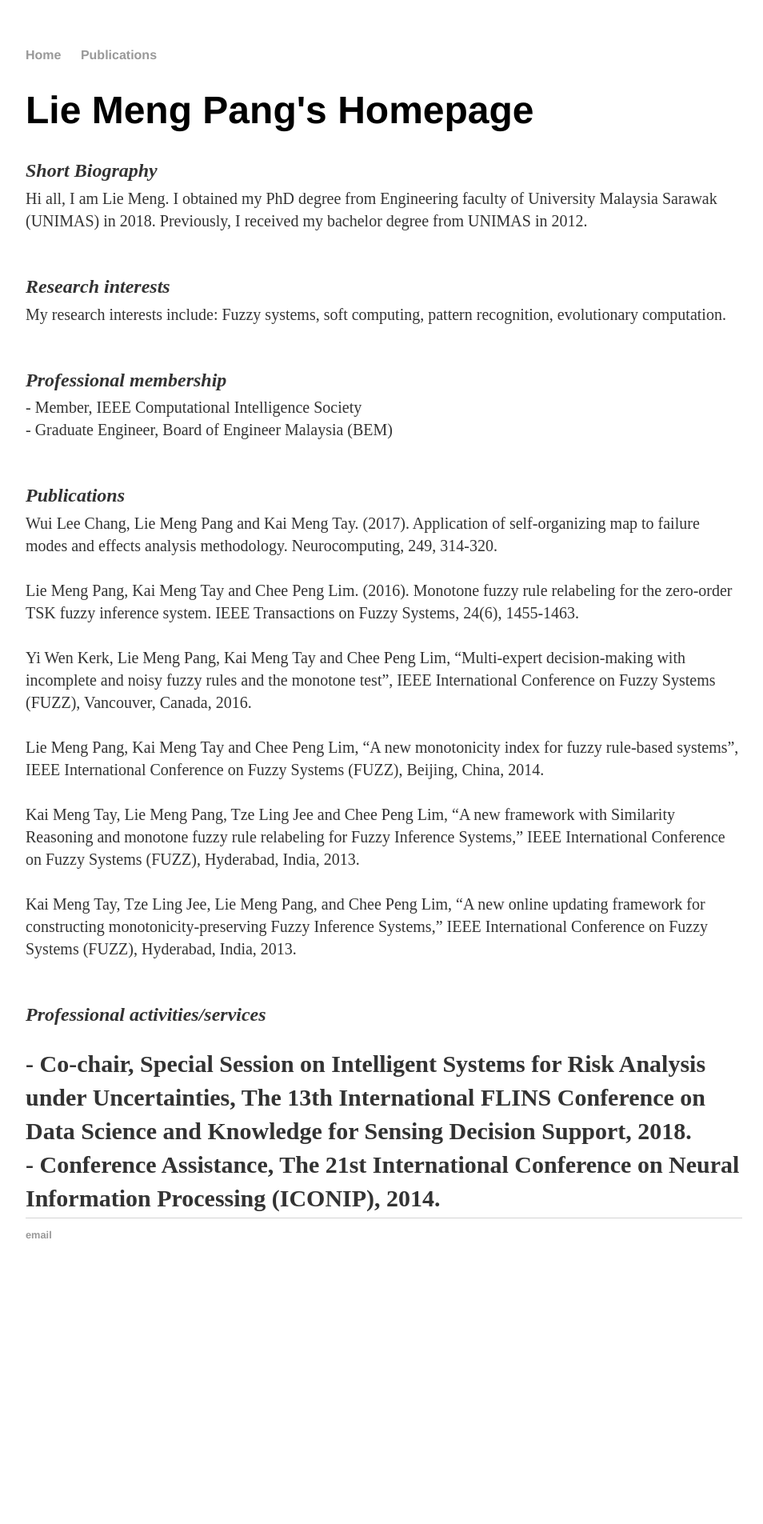
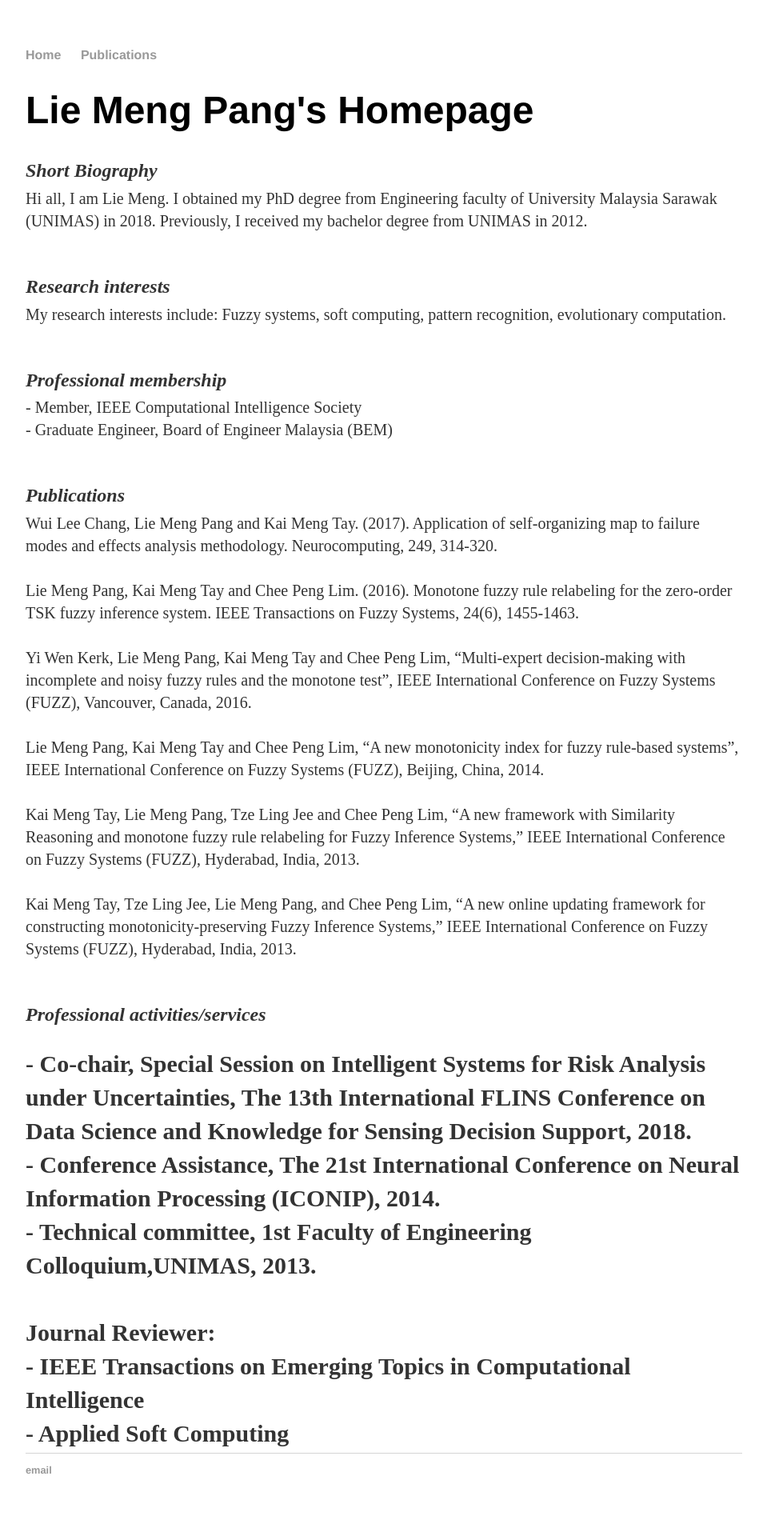
Before and after one commit to lymin1206/test.github.io, a Jekyll site: the page index.html, which Jekyll copies as it is, in a window 1280 px wide. Shown: the whole page at 80% size, without its empty margins (160-1114 px from the left). Built offline with Jekyll 4.4.1, drawn with Linux system fonts in a browser that asks for light colours; before the commit the page ends 1611 px from its top, so only the background shows below that.

Commit message:
Update index.html

```diff
--- a/index.html
+++ b/index.html
@@ -53,8 +53,11 @@
 			International  FLINS  Conference  on  Data  Science and Knowledge for Sensing Decision Support, 2018. <br>
 			- Conference  Assistance, The  21st International  Conference  on  Neural Information Processing
 				(ICONIP), 2014. <br>
+			- Technical committee, 1st Faculty of Engineering Colloquium,UNIMAS, 2013. <br> <br>
 
-
+			Journal Reviewer:<br>
+			- IEEE Transactions on Emerging Topics in Computational Intelligence <br>
+			- Applied Soft Computing <br> <p1>
 
 
 
```
